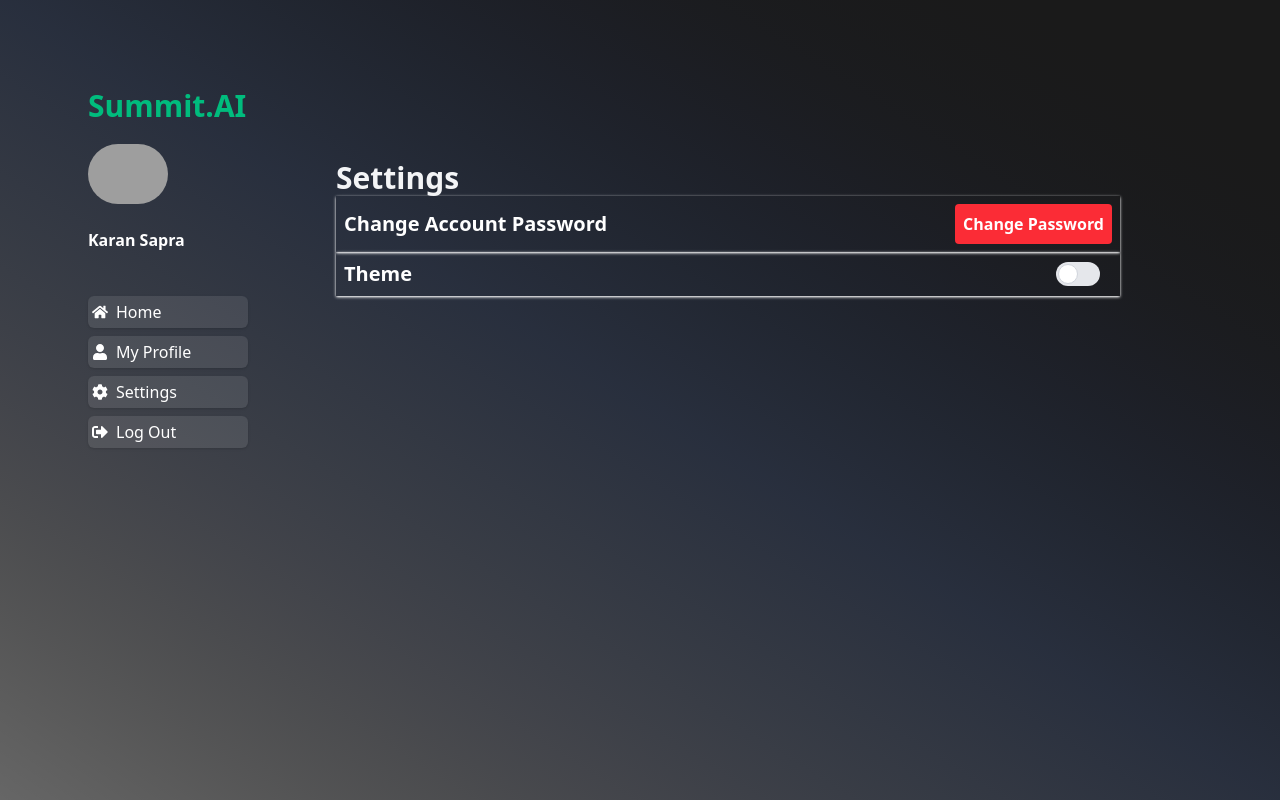
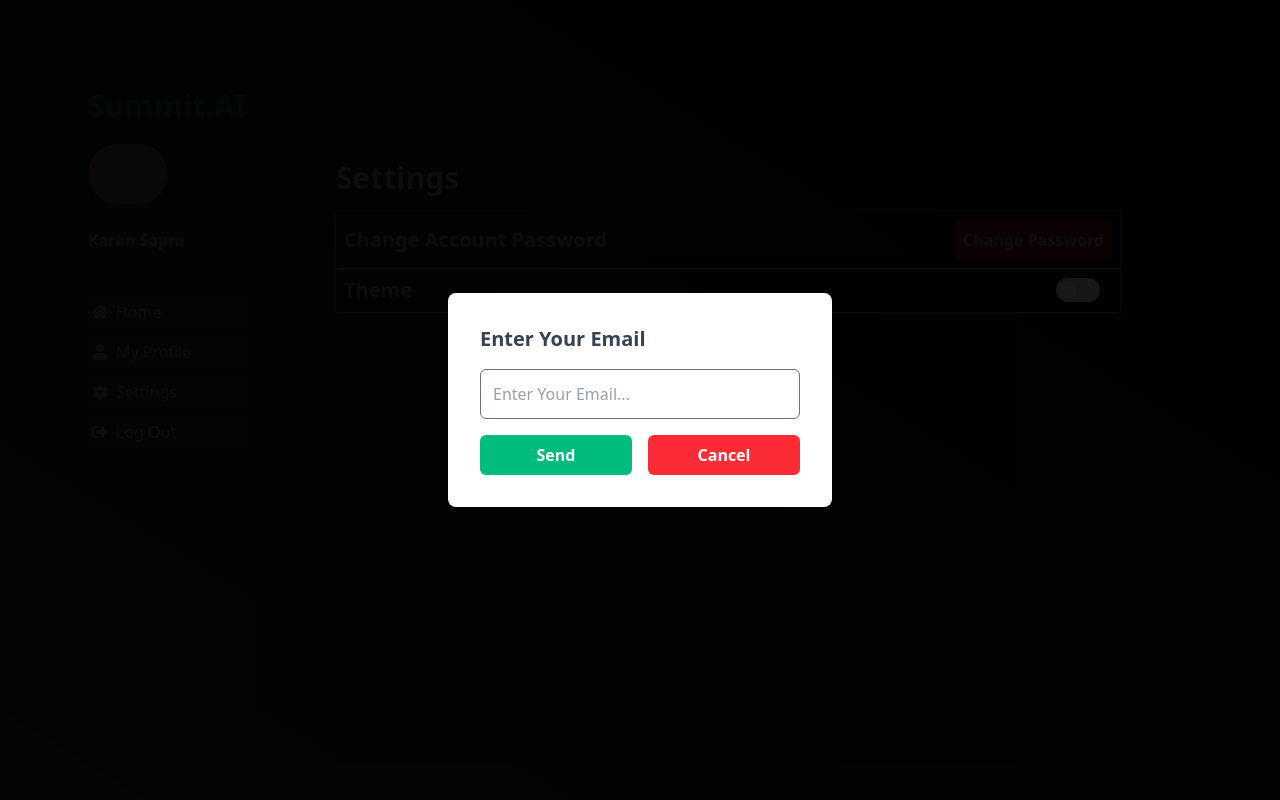
Before and after one commit to KaranSapra124/Summit.AI, a React (Vite) app: page /user/settings in a window 1280 px wide. Both pictures are taken after a click on the button "Change Password". Built offline with nearby package versions, Linux system fonts and the light colour scheme; grey boxes are pictures that could not be loaded.

Commit message:
Added Modal For Changing Password

```diff
--- a/src/Components/UserPanel/Components/Settings/Settings.tsx
+++ b/src/Components/UserPanel/Components/Settings/Settings.tsx
@@ -1,18 +1,51 @@
 import { useState } from "react";
 import Container from "../../../Global/Container";
+import Modal from "../../../Helper/Modal";
 
 const Settings = () => {
   const [theme, setTheme] = useState<Boolean>(false);
+  const [password, setPassword] = useState<String>("");
+  const [isPass, setIsPass] = useState<Boolean>(false);
+  const passwordModal = (
+    <div className="fixed inset-0 flex justify-center items-center bg-black/90 bg-opacity-50 z-50">
+      <div className="bg-white p-8 rounded-lg shadow-lg w-full max-w-sm text-center">
+        <h2 className="text-xl font-bold text-left  mb-4 text-gray-700">
+          Enter Your Email
+        </h2>
+        <input
+          type="email"
+          className="w-full p-3 mb-4 border border-gray-500 rounded-md text-gray-700 focus:outline-none focus:ring-2 focus:ring-blue-400"
+          placeholder="Enter Your Email..."
+        />
+        <div className="flex justify-between gap-4">
+          <button className="w-1/2 font-semibold py-2 bg-emerald-500 text-white rounded-md hover:bg-emerald-600 cursor-pointer transition-all focus:outline-none">
+            Send
+          </button>
+          <button
+            onClick={() => setIsPass(false)}
+            className="w-1/2 py-2 font-semibold cursor-pointer bg-red-500 text-white rounded-md transition-all hover:bg-red-600 focus:outline-none"
+          >
+            Cancel
+          </button>
+        </div>
+      </div>
+    </div>
+  );
+
   return (
     <>
+      {isPass && <Modal data={passwordModal} />}
       <Container className="p-20 w-full">
         <h1 className="text-3xl font-bold text-gray-100">Settings</h1>
-        <div>
+        <div className="my-4">
           <div className="flex p-2 items-center justify-between w-full shadow-sm shadow-white">
             <h1 className="text-white text-xl font-semibold">
               Change Account Password
             </h1>
-            <button className="bg-red-500 text-white font-semibold p-2 rounded-sm">
+            <button
+              onClick={() => setIsPass(true)}
+              className="bg-red-500 cursor-pointer hover:bg-red-600 transition-all duration-150 text-white font-bold p-2 rounded-sm"
+            >
               Change Password
             </button>
           </div>
```
